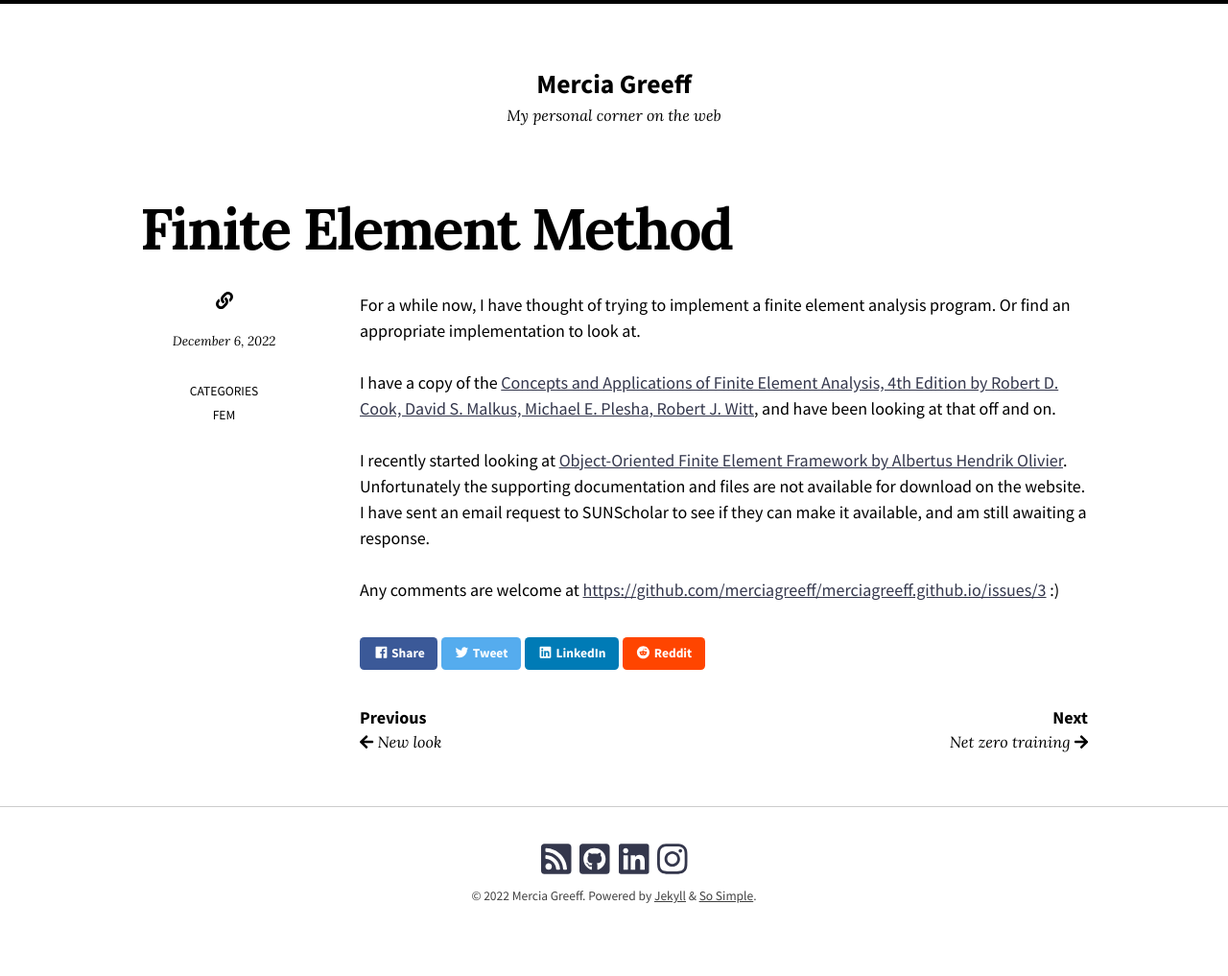
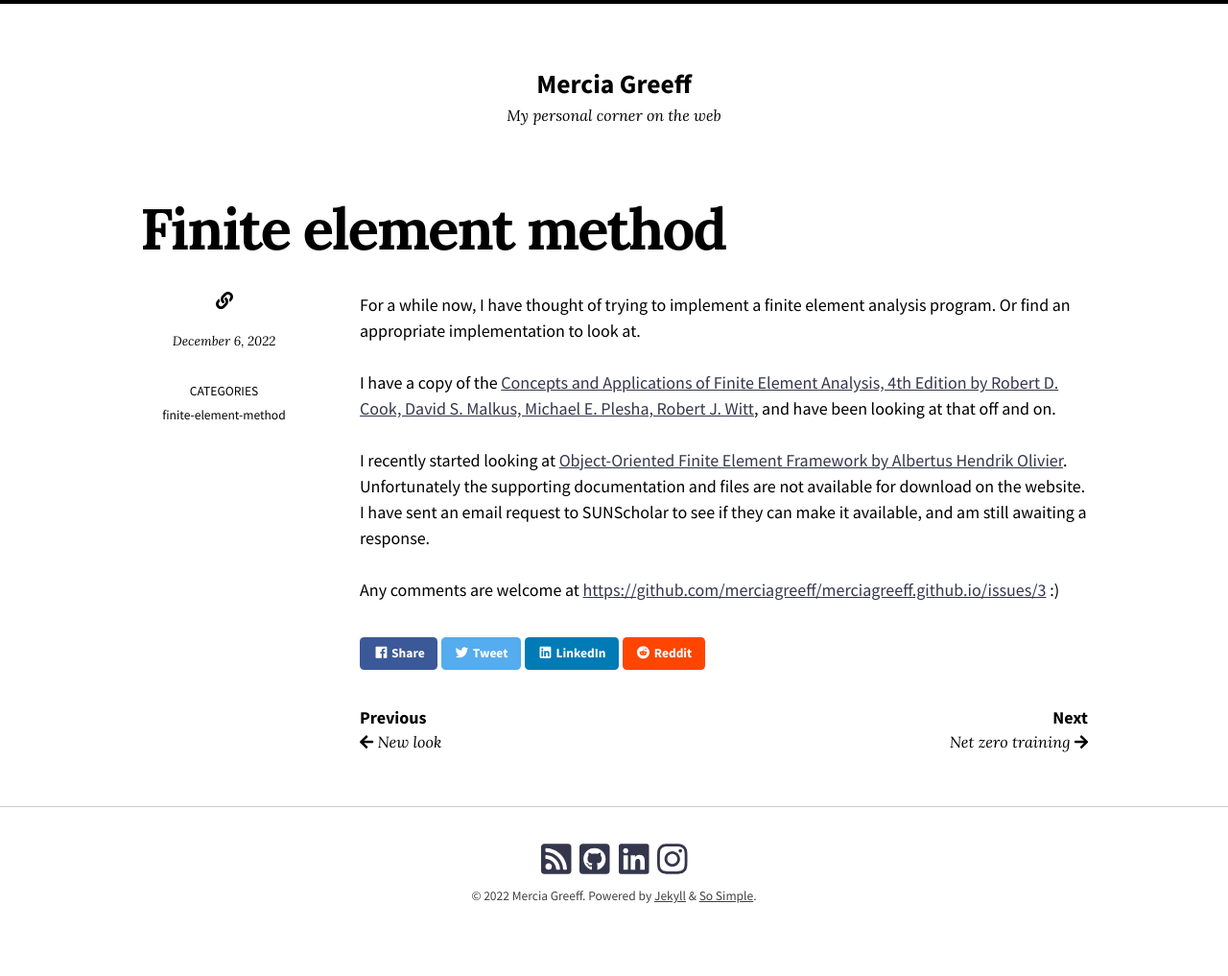
Before and after one commit to merciagreeff/merciagreeff.github.io, a Jekyll site: the page built from _posts/2022-12-06-finite-element-method.md, in a window 1280 px wide. Shown: the whole page at 96% size. Built offline with Jekyll 4.4.1, drawn with Linux system fonts in a browser that asks for light colours; nearby versions of some CDN libraries.

Commit message:
Update and rename 2022-12-06-FEM.md to 2022-12-06-finite-element-method.md

```diff
--- a/_posts/2022-12-06-FEM.md
+++ b/_posts/2022-12-06-finite-element-method.md
@@ -1,7 +1,7 @@
 ---
-title: "Finite Element Method"
+title: "Finite element method"
 layout: post
-categories: FEM
+categories: finite-element-method
 ---
 
 For a while now, I have thought of trying to implement a finite element analysis program.  Or find an appropriate implementation to look at.
```
